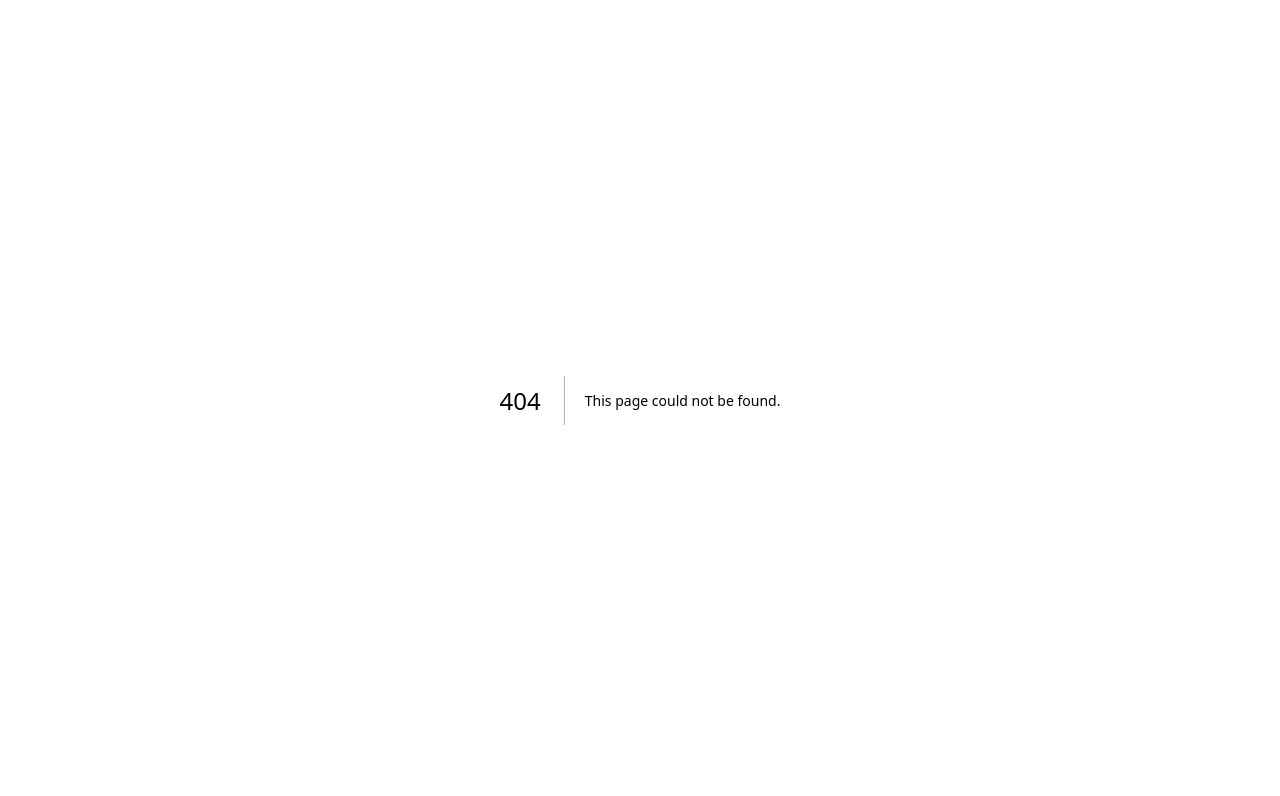
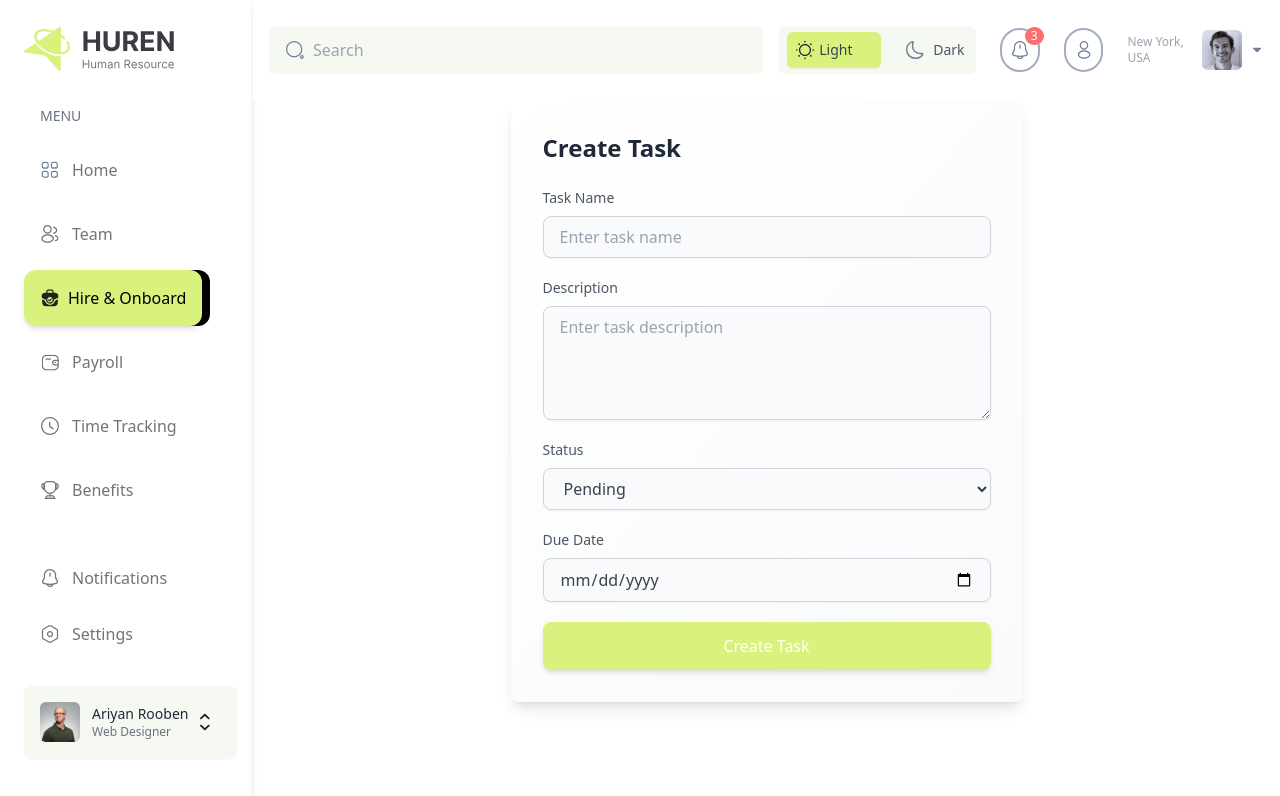
Before and after one commit to haniful360/task-management-client, a Next.js app: page /dashboard/addtask in a window 1280 px wide. Before the commit this address had no page. Shown: the top 796 px of the page. Built offline with nearby package versions, Linux system fonts and the light colour scheme.

Commit message:
show all task

```diff
--- a/app/addtask/page.js
+++ /dev/null
@@ -1,139 +0,0 @@
-"use client";
-import { useState } from "react";
-
-export default function TaskForm({ onSubmit }) {
-  const [formData, setFormData] = useState({
-    name: "",
-    description: "",
-    status: "pending",
-    due_date: "",
-    user_id: "",
-  });
-
-  const handleChange = (e) => {
-    const { name, value } = e.target;
-    setFormData({ ...formData, [name]: value });
-  };
-
-  const handleSubmit = (e) => {
-    e.preventDefault();
-    if (onSubmit) {
-      onSubmit(formData);
-      console.log(formData)
-    }
-  };
-
-  return (
-    <div className="max-w-md mx-auto bg-white shadow-md rounded-lg p-6">
-      <h2 className="text-xl font-semibold mb-4 text-gray-700">Create Task</h2>
-      <form onSubmit={handleSubmit}>
-        {/* Task Name */}
-        <div className="mb-4">
-          <label
-            htmlFor="name"
-            className="block text-sm font-medium text-gray-700"
-          >
-            Task Name
-          </label>
-          <input
-            type="text"
-            id="name"
-            name="name"
-            value={formData.name}
-            onChange={handleChange}
-            className="mt-1 block w-full rounded-md border-gray-300 shadow-sm focus:ring-blue-500 focus:border-blue-500 sm:text-sm"
-            placeholder="Enter task name"
-            required
-          />
-        </div>
-
-        {/* Description */}
-        <div className="mb-4">
-          <label
-            htmlFor="description"
-            className="block text-sm font-medium text-gray-700"
-          >
-            Description
-          </label>
-          <textarea
-            id="description"
-            name="description"
-            value={formData.description}
-            onChange={handleChange}
-            className="mt-1 block w-full rounded-md border-gray-300 shadow-sm focus:ring-blue-500 focus:border-blue-500 sm:text-sm"
-            placeholder="Enter task description"
-          />
-        </div>
-
-        {/* Status */}
-        <div className="mb-4">
-          <label
-            htmlFor="status"
-            className="block text-sm font-medium text-gray-700"
-          >
-            Status
-          </label>
-          <select
-            id="status"
-            name="status"
-            value={formData.status}
-            onChange={handleChange}
-            className="mt-1 block w-full rounded-md border-gray-300 shadow-sm focus:ring-blue-500 focus:border-blue-500 sm:text-sm"
-            required
-          >
-            <option value="pending">Pending</option>
-            <option value="approved">Approved</option>
-          </select>
-        </div>
-
-        {/* Due Date */}
-        <div className="mb-4">
-          <label
-            htmlFor="due_date"
-            className="block text-sm font-medium text-gray-700"
-          >
-            Due Date
-          </label>
-          <input
-            type="date"
-            id="due_date"
-            name="due_date"
-            value={formData.due_date}
-            onChange={handleChange}
-            className="mt-1 block w-full rounded-md border-gray-300 shadow-sm focus:ring-blue-500 focus:border-blue-500 sm:text-sm"
-          />
-        </div>
-
-        {/* User ID */}
-        <div className="mb-4">
-          <label
-            htmlFor="user_id"
-            className="block text-sm font-medium text-gray-700"
-          >
-            User ID
-          </label>
-          <input
-            type="number"
-            id="user_id"
-            name="user_id"
-            value={formData.user_id}
-            onChange={handleChange}
-            className="mt-1 block w-full rounded-md border-gray-300 shadow-sm focus:ring-blue-500 focus:border-blue-500 sm:text-sm"
-            placeholder="Enter user ID"
-            required
-          />
-        </div>
-
-        {/* Submit Button */}
-        <div>
-          <button
-            type="submit"
-            className="w-full bg-blue-600 text-white py-2 px-4 rounded-md shadow-sm hover:bg-blue-700 focus:outline-none focus:ring-2 focus:ring-blue-500 focus:ring-offset-2"
-          >
-            Create Task
-          </button>
-        </div>
-      </form>
-    </div>
-  );
-}
--- /dev/null
+++ b/app/dashboard/addtask/page.js
@@ -0,0 +1,149 @@
+"use client";
+import axios from "axios";
+import { useState } from "react";
+
+export default function TaskForm({ onSubmit }) {
+  const [formData, setFormData] = useState({
+    name: "",
+    description: "",
+    status: "pending",
+    due_date: "",
+  });
+
+  const handleChange = (e) => {
+    const { name, value } = e.target;
+    setFormData({ ...formData, [name]: value });
+  };
+  // console.log(formData);
+  const handleSubmit = async (e) => {
+    e.preventDefault();
+
+    try {
+      const token = localStorage.getItem("token");
+      const response = await axios.post(
+        "http://127.0.0.1:8000/api/tasks",
+        formData,
+        {
+          headers: {
+            Authorization: `Bearer ${token}`,
+          },
+        }
+      );
+      if (response.data) {
+        console.log("Task created successfully:", response.data);
+        // Optionally, clear the form after a successful task creation
+        setFormData({
+          name: "",
+          description: "",
+          status: "pending",
+          due_date: "",
+        });
+
+        // Call the parent `onSubmit` function if it exists
+        if (onSubmit) {
+          onSubmit(response.data);
+        }
+      }
+    } catch (error) {
+      console.error(
+        "Error creating task:",
+        error.response?.data || error.message
+      );
+    }
+  };
+
+  return (
+    <div className="max-w-lg mx-auto bg-gradient-to-br from-white to-gray-50 shadow-lg rounded-lg p-8">
+      <h2 className="text-2xl font-bold mb-6 text-gray-800">Create Task</h2>
+      <form onSubmit={handleSubmit}>
+        {/* Task Name */}
+        <div className="mb-5">
+          <label
+            htmlFor="name"
+            className="block text-sm font-medium text-gray-600"
+          >
+            Task Name
+          </label>
+          <input
+            type="text"
+            id="name"
+            name="name"
+            value={formData.name}
+            onChange={handleChange}
+            className="mt-2 block w-full rounded-lg border border-gray-300 bg-gray-50 py-2 px-4 text-gray-700 shadow-sm focus:outline-none focus:ring-2 focus:ring-blue-500 focus:border-blue-500"
+            placeholder="Enter task name"
+            required
+          />
+        </div>
+
+        {/* Description */}
+        <div className="mb-5">
+          <label
+            htmlFor="description"
+            className="block text-sm font-medium text-gray-600"
+          >
+            Description
+          </label>
+          <textarea
+            id="description"
+            name="description"
+            value={formData.description}
+            onChange={handleChange}
+            className="mt-2 block w-full rounded-lg border border-gray-300 bg-gray-50 py-2 px-4 text-gray-700 shadow-sm focus:outline-none focus:ring-2 focus:ring-blue-500 focus:border-blue-500"
+            placeholder="Enter task description"
+            rows="4"
+          />
+        </div>
+
+        {/* Status */}
+        <div className="mb-5">
+          <label
+            htmlFor="status"
+            className="block text-sm font-medium text-gray-600"
+          >
+            Status
+          </label>
+          <select
+            id="status"
+            name="status"
+            value={formData.status}
+            onChange={handleChange}
+            className="mt-2 block w-full rounded-lg border border-gray-300 bg-gray-50 py-2 px-4 text-gray-700 shadow-sm focus:outline-none focus:ring-2 focus:ring-blue-500 focus:border-blue-500"
+            required
+          >
+            <option value="pending">Pending</option>
+            <option value="approved">Approved</option>
+          </select>
+        </div>
+
+        {/* Due Date */}
+        <div className="mb-5">
+          <label
+            htmlFor="due_date"
+            className="block text-sm font-medium text-gray-600"
+          >
+            Due Date
+          </label>
+          <input
+            type="date"
+            id="due_date"
+            name="due_date"
+            value={formData.due_date}
+            onChange={handleChange}
+            className="mt-2 block w-full rounded-lg border border-gray-300 bg-gray-50 py-2 px-4 text-gray-700 shadow-sm focus:outline-none focus:ring-2 focus:ring-blue-500 focus:border-blue-500"
+          />
+        </div>
+
+        {/* Submit Button */}
+        <div>
+          <button
+            type="submit"
+            className="w-full bg-[#D9F27E] text-white py-3 px-6 rounded-lg shadow-md focus:outline-none focus:ring-2 focus:ring-blue-500 focus:ring-offset-2 transition duration-300"
+          >
+            Create Task
+          </button>
+        </div>
+      </form>
+    </div>
+  );
+}
--- a/app/login/page.js
+++ b/app/login/page.js
@@ -30,12 +30,14 @@ const Login = () => {
       password,
       password_confirmation,
     };
+
     try {
-      const response = await axios.post("http://127.0.0.1:8000/api/login", formData);
-      // const data = await response.json();
-      console.log(response.data);
-      if(response.data){
-        router.push('/dashboard')
+      const response = await axios.post( "http://127.0.0.1:8000/api/login", formData);
+
+      if (response.data) {
+        router.push("/dashboard");
+        localStorage.setItem("token", response.data.token);
+        localStorage.setItem("user", JSON.stringify(response.data.user));
       }
     } catch (error) {
       console.log("error", error);
--- a/components/Header/Header.jsx
+++ b/components/Header/Header.jsx
@@ -1,13 +1,22 @@
+"use client";
 import searchbar from "../../assets/images/Search.svg";
 import moon from "../../assets/header/Moon.svg";
 import sun from "../../assets/header/Sun.svg";
-import user from "../../assets/header/frame.svg";
+import userphoto from "../../assets/header/frame.svg";
 import notification from "../../assets/header/Notification.svg";
 import profile from "../../assets/header/profile.svg";
 import Arrow from "../../assets/header/Arrow-down.svg";
 import Image from "next/image";
+import { useEffect, useState } from "react";
 
 const Header = () => {
+  const [user, setUser] = useState(null);
+
+  useEffect(() => {
+    const storedUser = localStorage.getItem("user");
+    const user = JSON.parse(storedUser);
+    setUser(user);
+  }, []);
 
   return (
     <header className="flex items-center justify-between gap-4 bg-white h-[100px] p-4 ">
@@ -25,9 +34,8 @@ const Header = () => {
       <div className="flex items-center space-x-6">
         {/* Light/Dark Toggle */}
         <div className="flex items-center gap-4 space-x-2 bg-[#F6F9F2] rounded-md px-2 py-1 lg:w-[213px] lg:h-[48px]">
-
           <button className="text-sm flex items-center space-x-1 lg:w-[94px] lg:h-[36px] bg-[#D9F27E] text-gray-700 px-2 py-1 rounded-md shadow-sm">
-          <Image src={sun} alt="" />
+            <Image src={sun} alt="" />
             <span className="font-medium">Light</span>
           </button>
           <button className="flex gap-2 text-sm text-gray-600">
@@ -40,19 +48,19 @@ const Header = () => {
         <div className="flex items-center space-x-6">
           {/* Notification Icon */}
           <div className="relative flex items-center justify-center lg:w-[44px] lg:h-[44px] rounded-full border-[2px] border-[#A0AEC0] cursor-pointer">
-          <Image className="" src={notification} alt="" />
+            <Image className="" src={notification} alt="" />
             <span className="absolute top-[-3px] right-[-6px] bg-red-400 text-white text-xs rounded-full px-[6px] py-[1px]">
               3
             </span>
           </div>
           <div className="relative flex items-center justify-center lg:w-[44px] lg:h-[44px] rounded-full border-[2px] border-[#A0AEC0] cursor-pointer">
-          <Image className="" src={user} alt="" />
+            <Image className="" src={userphoto} alt="" />
           </div>
 
           {/* Profile */}
           <div className="flex items-center space-x-2 cursor-pointer">
             <div>
-              <p className="text-sm font-medium text-gray-700">Benjamin</p>
+              <p className="text-sm font-medium text-gray-700">{user?.name}</p>
               <p className="text-xs text-gray-400">New York, USA</p>
             </div>
             <Image
@@ -60,11 +68,7 @@ const Header = () => {
               alt="Profile"
               className="h-10 w-10 object-cover"
             />
-            <Image
-              src={Arrow}
-              alt="Profile"
-              className=""
-            />
+            <Image src={Arrow} alt="Profile" className="" />
           </div>
         </div>
       </div>
--- a/components/MainContent/HiringTable.jsx
+++ b/components/MainContent/HiringTable.jsx
@@ -5,6 +5,7 @@ import add from "../../assets/main-content/flag/Add.svg";
 import ellipse from "../../assets/main-content/flag/Ellipse 5.svg";
 import Image from "next/image";
 import Link from "next/link";
+import axios from "axios";
 
 const HiringTable = () => {
   const [data, setData] = useState([]);
@@ -14,15 +15,20 @@ const HiringTable = () => {
   useEffect(() => {
     const fetchData = async () => {
       try {
-        const response = await fetch("http://127.0.0.1:8000/api/tasks");
-        if (!response.ok) {
-          throw new Error(`HTTP error! status: ${response.status}`);
+        const token = localStorage.getItem("token");
+        if (!token) {
+          throw new Error("No token found. Please log in.");
         }
-        const result = await response.json();
-        setData(result.data);
+
+        const response = await axios.get("http://127.0.0.1:8000/api/tasks", {
+          headers: {
+            Authorization: `Bearer ${token}`,
+          },
+        });
+        setData(response.data.data);
         setLoading(false);
       } catch (error) {
-        setError(error.message);
+        setError(error.response?.data?.message || error.message);
         setLoading(false);
       }
     };
@@ -53,7 +59,9 @@ const HiringTable = () => {
         <div className="flex space-x-4">
           <button className="flex items-center gap-1 bg-[#D9F27E] text-black font-medium px-4 py-2 rounded-lg shadow hover:bg-[#b9d359] text-sm">
             <img src={add} alt="" />
-            <Link href='addtask'><span className="text-[#222222] font-medium">Add New</span></Link>
+            <Link href="dashboard/addtask">
+              <span className="text-[#222222] font-medium">Add New</span>
+            </Link>
           </button>
           <button className="flex items-center gap-1 bg-[#F9FAF5] h-[48px] px-4 py-2 rounded-lg hover:bg-gray-100 text-sm">
             <img src={filters} alt="" />
```
